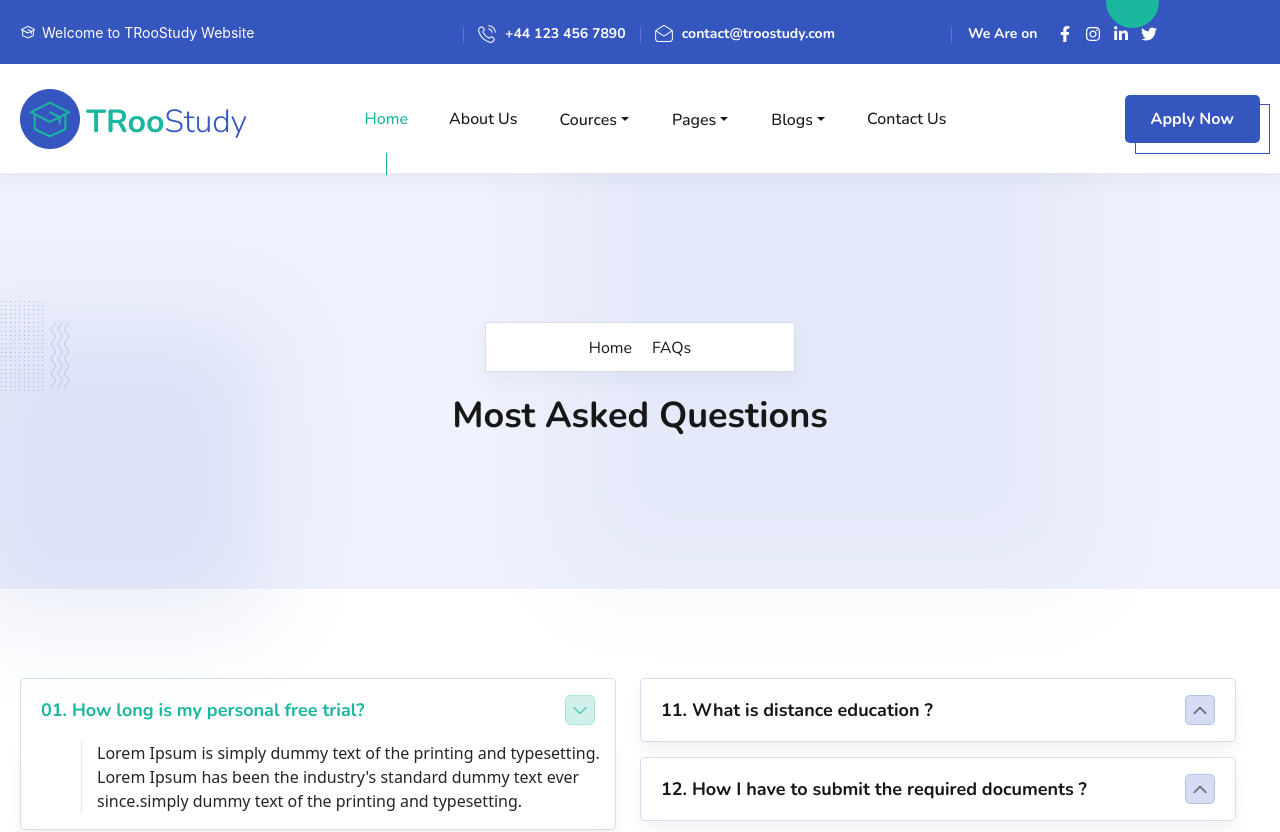
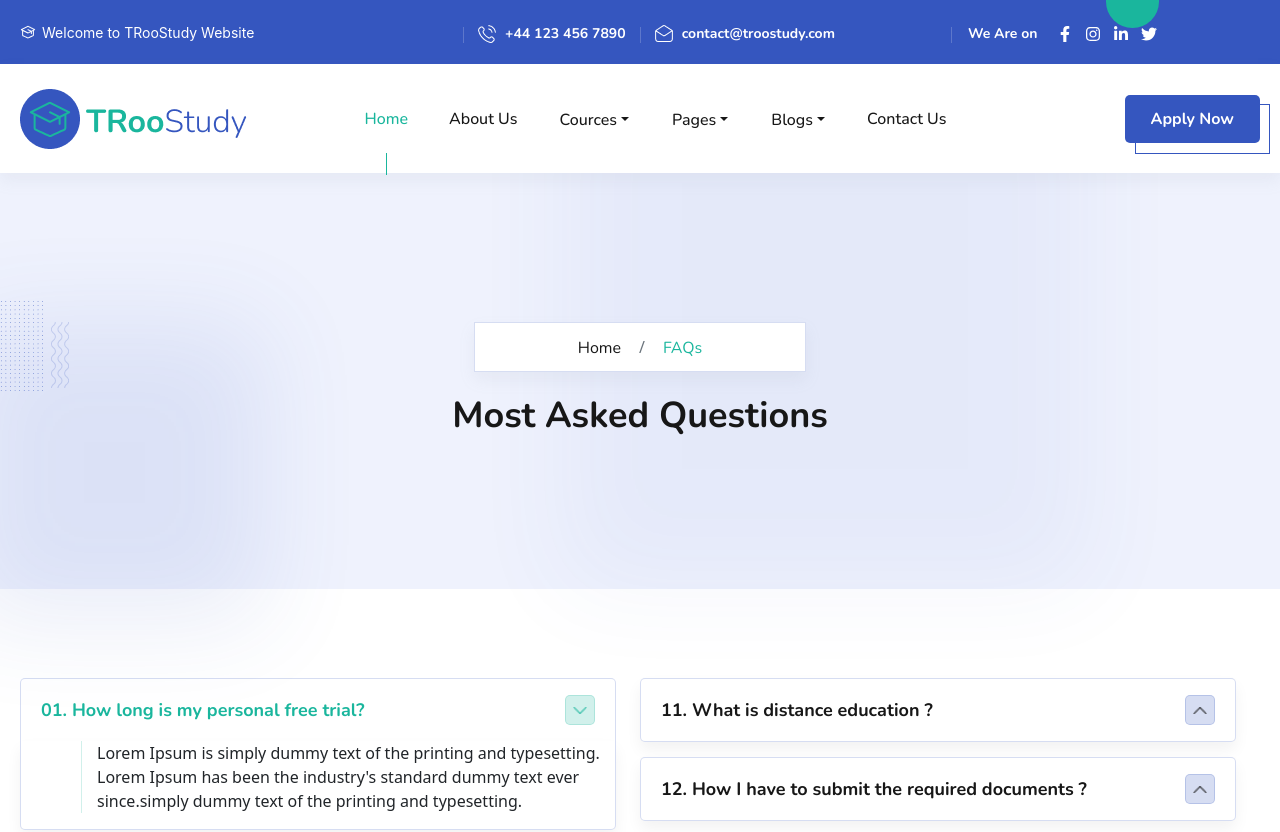
Before and after one commit to Rsuraj143/Troo-Study, a React (Create React App) app: page /Home/FAQs in a window 1280 px wide. Shown: the top 832 px of the page. Built offline with nearby package versions, Linux system fonts and the light colour scheme.

Commit message:
Breadcrumb modified

```diff
--- a/src/Components/HeroComponent/HeroGlobal.css
+++ b/src/Components/HeroComponent/HeroGlobal.css
@@ -46,6 +46,9 @@ ul.breadcrumb li a {
   text-decoration: none;
   padding: 0 10px 0 10px;
 }
+ul.breadcrumb .current a{
+  color: #1ab69d ;
+}
 
 @media (max-width: 991px) {
   .sub-page #troo-da-hero-section {
--- a/src/Components/HeroComponent/HeroGlobal.js
+++ b/src/Components/HeroComponent/HeroGlobal.js
@@ -39,6 +39,7 @@ const HeroGlobal = () => {
       title: e,
       path: `/${pathnamee.slice(0, i + 1).join("/")}`,
     }));
+    console.log(breadcrumbs);
     setBreadcrumbs(breadcrumbs);
   }, [location]);
 
@@ -68,18 +69,15 @@ const HeroGlobal = () => {
           <div className="col-md-12">
             <div className="sub-page-title">
               <ul className="breadcrumb">
-                <li>
-                  {/* <Link to="">
-                    {pathName.slice(1).replace(/_/g, " ").replace(/\//g, "\xa0 / \xa0")}
-                  </Link> */}
-                  {breadcrumbs.map((breadcrumb, index) => (
+
+              {breadcrumbs.map((breadcrumb, index) => (
+                    <li className={`breadcrumb-item${index === breadcrumbs.length - 1 ? ' current' : ''}`}>
                     <Link key={index} to={breadcrumb.path}>
-                      {breadcrumb.title
-                        .replace(/_/g, " ")
-                        .replace(/\//g, "\xa0 / \xa0")}
+                      {breadcrumb.title.replace(/_/g, " ")}
                     </Link>
+                  </li>
                   ))}
-                </li>
+
               </ul>
               <h2>{heading}</h2>
             </div>
```
